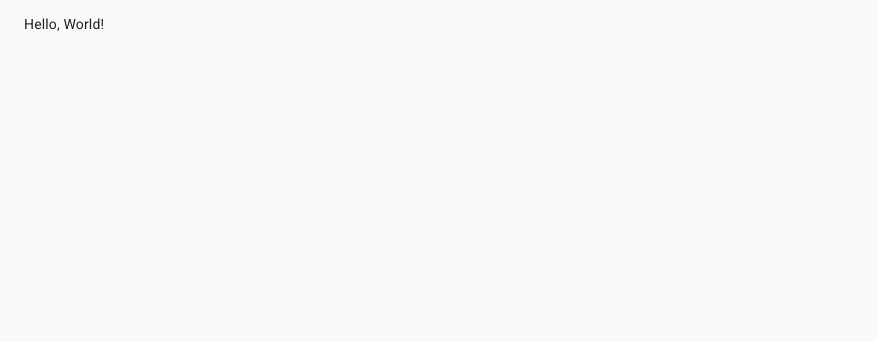
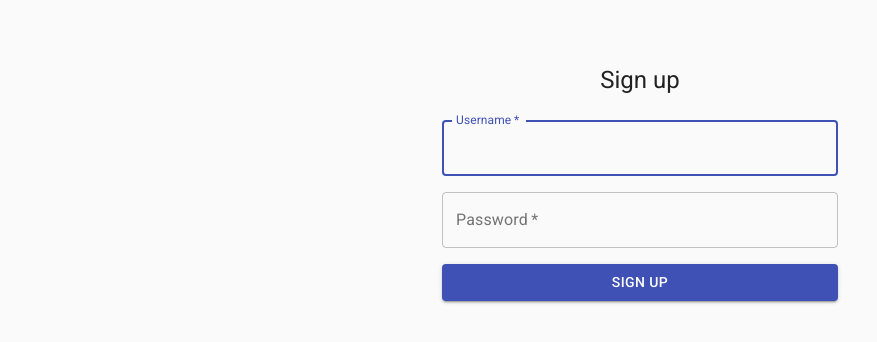
Before and after one commit to cgt/osiris, a React (Create React App) app in the folder frontend/: page / in a window 1280 px wide. Shown: the top 342 px of the page, without its empty margins (0-877 px from the left). Built offline with nearby package versions, Linux system fonts and the light colour scheme.

Commit message:
Show non-functional sign up form
Adapted from
https://github.com/mui-org/material-ui/blob/master/docs/src/pages/getting-started/templates/sign-up/SignUp.js

```diff
--- a/frontend/src/App.tsx
+++ b/frontend/src/App.tsx
@@ -1,10 +1,63 @@
 import React from 'react';
-import { Container } from '@material-ui/core';
+import { Button, Container, Grid, makeStyles, TextField, Typography } from '@material-ui/core';
+
+const useStyles = makeStyles(theme => ({
+    paper: {
+        marginTop: theme.spacing(8),
+        display: 'flex',
+        flexDirection: 'column',
+        alignItems: 'center',
+    },
+    form: {
+        width: '100%',
+        marginTop: theme.spacing(3),
+    },
+}));
 
 function App() {
+    const classes = useStyles();
+
     return (
-        <Container>
-            <p>Hello, World!</p>
+        <Container component="main" maxWidth="xs">
+            <div className={classes.paper}>
+                <Typography component="h1" variant="h5">
+                    Sign up
+                </Typography>
+                <form className={classes.form} noValidate>
+                    <Grid container spacing={2}>
+                        <Grid item xs={12}>
+                            <TextField
+                                required
+                                fullWidth
+                                autoFocus
+                                variant="outlined"
+                                name="username"
+                                label="Username"
+                            />
+                        </Grid>
+                        <Grid item xs={12}>
+                            <TextField
+                                required
+                                fullWidth
+                                variant="outlined"
+                                type="password"
+                                name="password"
+                                label="Password"
+                            />
+                        </Grid>
+                        <Grid item xs={12}>
+                            <Button
+                                type="submit"
+                                fullWidth
+                                variant="contained"
+                                color="primary"
+                            >
+                                Sign up
+                            </Button>
+                        </Grid>
+                    </Grid>
+                </form>
+            </div>
         </Container>
     );
 }
```
